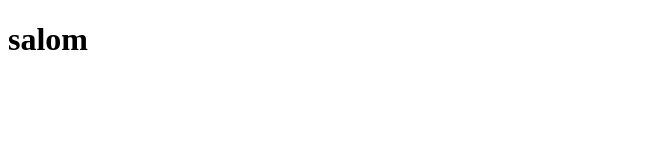
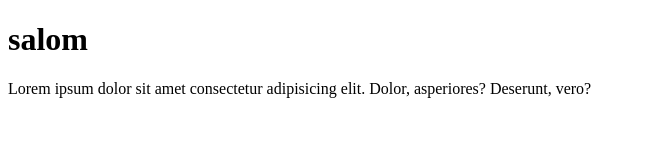
Before and after one commit to VohidWebDeveloper/qwertyReact, a plain HTML site: page index.html in a window 1280 px wide. Shown: the whole page, without its empty margins (0-646 px from the left). Drawn offline with Linux system fonts and the light colour scheme.

Commit message:
salom ga alik

```diff
--- a/index.html
+++ b/index.html
@@ -1,12 +1,16 @@
 <!DOCTYPE html>
 <html lang="en">
-<head>
-    <meta charset="UTF-8">
-    <meta http-equiv="X-UA-Compatible" content="IE=edge">
-    <meta name="viewport" content="width=device-width, initial-scale=1.0">
+  <head>
+    <meta charset="UTF-8" />
+    <meta http-equiv="X-UA-Compatible" content="IE=edge" />
+    <meta name="viewport" content="width=device-width, initial-scale=1.0" />
     <title>git</title>
-</head>
-<body>
+  </head>
+  <body>
     <h1>salom</h1>
-</body>
+    <p>
+      Lorem ipsum dolor sit amet consectetur adipisicing elit. Dolor,
+      asperiores? Deserunt, vero?
+    </p>
+  </body>
 </html>
```
